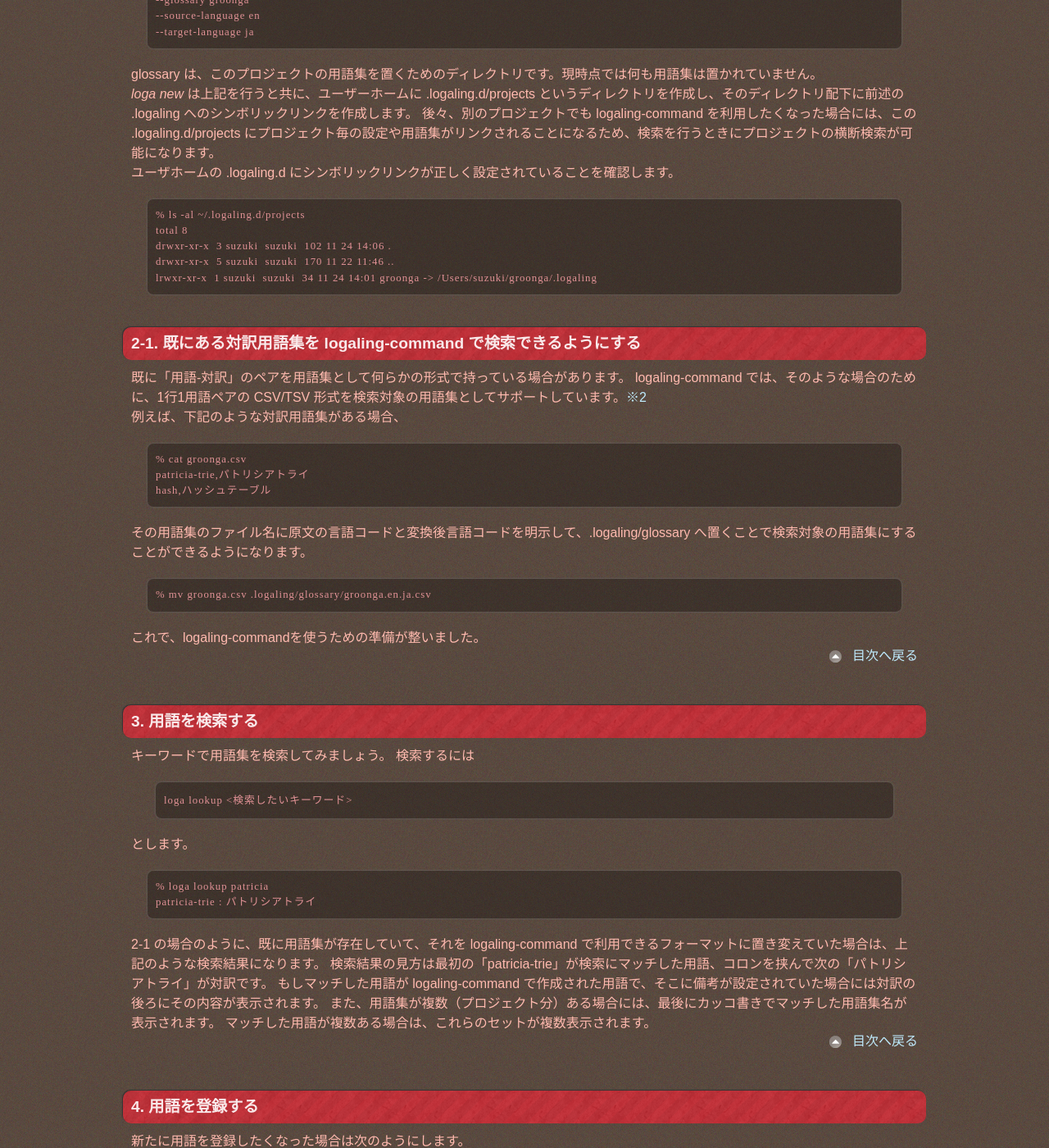
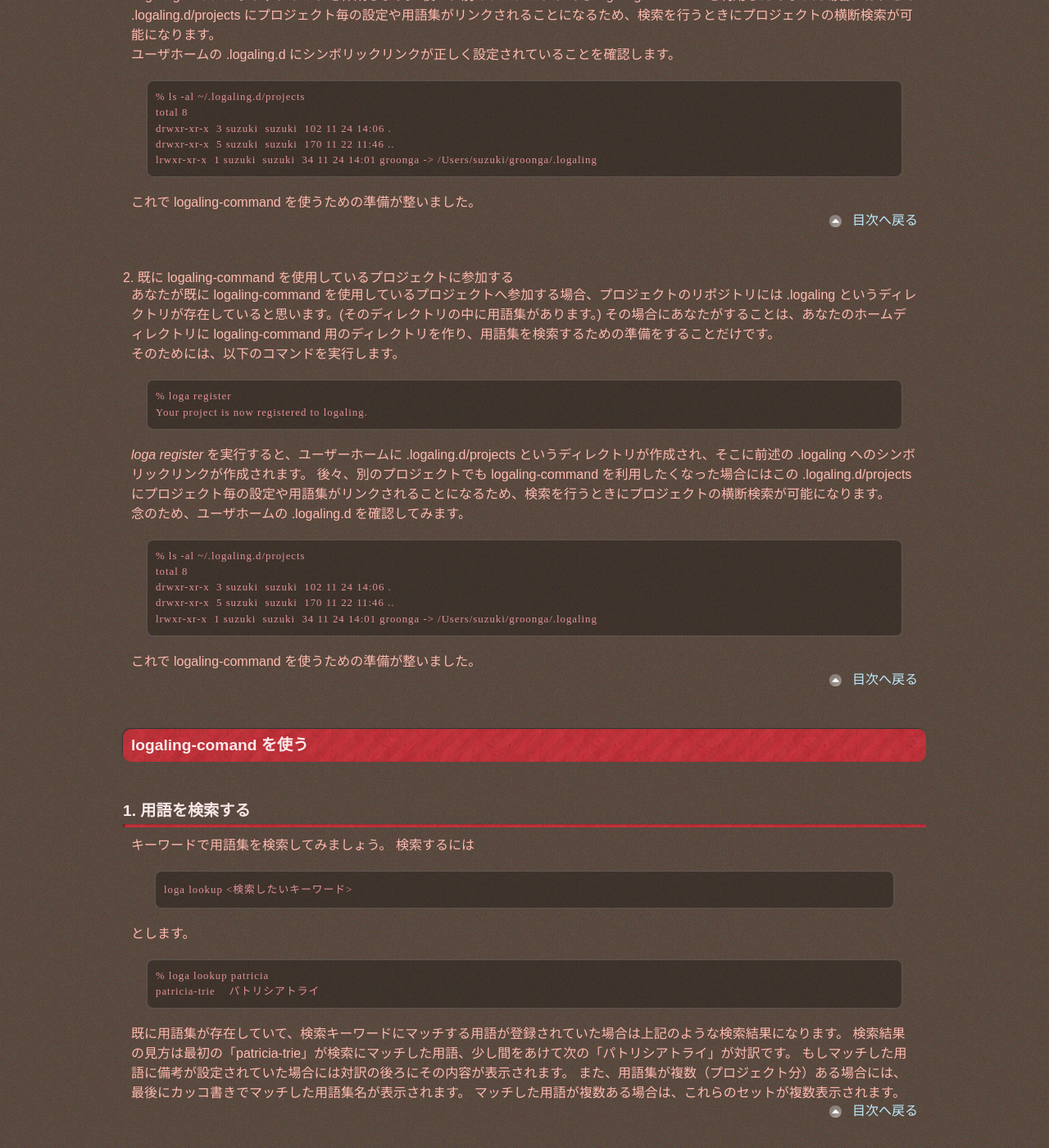
Before and after one commit to logaling/logaling.github.com, a Jekyll site: the page built from tutorial.md, in a window 1280 px wide and 1400 px high, scrolled down 2465 px. Shown: the whole window at 82% size. Built offline with Jekyll 4.4.1, drawn with Linux system fonts in a browser that asks for light colours; Markdown is read by kramdown in place of the engine named in the settings; some of the changed text lies outside the part shown.

Commit message:
[#22213837] fix configuration

```diff
--- a/tutorial.md
+++ b/tutorial.md
@@ -7,34 +7,29 @@ title: チュートリアル
 ==============
 
 <a id="index">目次</a>
-----
-### プロジェクトに logaling-command を導入する ###
+-----------------------
 
+### logaling-command を使うための準備をする ###
 1. [logaling-command をインストールする](#install)
 2. [logaling-command を使う準備をする](#preparation)
-    1. [既にある対訳用語集を logaling-command で検索できるようにする](#import)
-3. [用語を検索する](#lookup)
-4. [用語を登録する](#add)
-5. [登録されている用語を編集する](#update)
-6. [用語を削除する](#delete)
+    1. [プロジェクトに logaling-command 導入する場合](#new)
+    2. [既に logaling-command を使用しているプロジェクトに参加する場合](#register)
 
-### 既に logaling-command を使用しているプロジェクトに参加する ###
-
-1. [logaling-command をインストールする](#install-user)
-2. [logaling-command を使う準備をする](#preparation-user)
-3. [用語を検索する](#lookup-user)
-4. [用語を登録する](#add-user)
-5. [登録されている用語を編集する](#update-user)
-6. [用語を削除する](#delete-user)
+### logaling-command を使う ###
+1. [用語を検索する](#lookup)
+    1. [プロジェクトに既にある対訳用語集を logaling-command で検索できるようにする](#lookup-csv)
+    2. [有名プロジェクトの用語集を logaling-command で検索できるようにする](#import)
+2. [用語を登録する](#add)
+3. [登録されている用語を編集する](#update)
+4. [用語を削除する](#delete)
 
 
 
-プロジェクトに logaling-command を導入する
+logaling-command を使うための準備をする
 ------------------------------------------
 
 
-<a id="install">1. logaling-command をインストールする</a>
---------------------------------------
+### <a id="install">1. logaling-command をインストールする</a> ###
 
 まずは logaling-command をインストールします。
 logaling-command は RubyGems でインストールできます。
@@ -48,7 +43,7 @@ logaling-command は RubyGems でインストールできます。
 
 上記のようなバージョン情報が表示されたら、インストールは成功です。
 
-### Requirements
+#### Requirements ####
 logaling-command は Ruby1.9 環境で動作します。
 また、内部では groonga、rroonga を利用しています。もしインストールされていなければ、 logaling-command をインストールすると同時に groonga と rroonga もインストールされます。
 
@@ -56,16 +51,16 @@ logaling-command は Ruby1.9 環境で動作します。
 * [groonga](http://groonga.org/ja/)
 * [rroonga](http://groonga.rubyforge.org/index.html.ja)
 
+
 <p class="toTop"><a href="#index">目次へ戻る</a></p>
 
 
 
+### <a id="preparation">2. logaling-command を使う準備をする</a> ###
 
+#### <a id="new">2-1.プロジェクトに logaling-command 導入する場合</a> ####
 
-<a id="preparation">2. logaling-command を使う準備をする</a>
------------
-
-インストールが無事終わったら、プロジェクトで logaling-command を使うための準備をします。
+プロジェクトに logaling-command を導入するための準備をします。
 
 例えば、あなたが groonga というプロジェクトに関わっていて、そのリポジトリが /Users/suzuki/groonga に既に存在するとします。そして、そのプロジェクトで英語→日本語の用語集を作成したいとしましょう。その場合は、そのリポジトリのトップディレクトリで以下のコマンドを実行して下さい。(
 新たに用語集は作らなくてもいい、既存の用語集をとりあえず使いたい、などという場合も、このコマンドを実行する必要があります。ただし、他プロジェクトの用語集から検索したいだけの場合はこの操作は必要ありません。)
@@ -104,11 +99,69 @@ glossary は、このプロジェクトの用語集を置くためのディレ
 	drwxr-xr-x  5 suzuki  suzuki  170 11 22 11:46 ..
 	lrwxr-xr-x  1 suzuki  suzuki  34 11 24 14:01 groonga -> /Users/suzuki/groonga/.logaling
 
+これで logaling-command を使うための準備が整いました。
 
-<a id="import">2-1. 既にある対訳用語集を logaling-command で検索できるようにする</a>
------------------------------------------------------------------
+<p class="toTop"><a href="#index">目次へ戻る</a></p>
 
-既に「用語-対訳」のペアを用語集として何らかの形式で持っている場合があります。
+
+
+#### <a id="register">2. 既に logaling-command を使用しているプロジェクトに参加する</a> ####
+
+あなたが既に logaling-command を使用しているプロジェクトへ参加する場合、プロジェクトのリポジトリには .logaling というディレクトリが存在していると思います。(そのディレクトリの中に用語集があります。)
+その場合にあなたがすることは、あなたのホームディレクトリに logaling-command 用のディレクトリを作り、用語集を検索するための準備をすることだけです。
+
+そのためには、以下のコマンドを実行します。
+
+	% loga register
+	Your project is now registered to logaling.
+
+*loga register* を実行すると、ユーザーホームに .logaling.d/projects というディレクトリが作成され、そこに前述の .logaling へのシンボリックリンクが作成されます。
+後々、別のプロジェクトでも logaling-command を利用したくなった場合にはこの .logaling.d/projects にプロジェクト毎の設定や用語集がリンクされることになるため、検索を行うときにプロジェクトの横断検索が可能になります。
+
+念のため、ユーザホームの .logaling.d を確認してみます。
+
+	% ls -al ~/.logaling.d/projects
+	total 8
+	drwxr-xr-x  3 suzuki  suzuki  102 11 24 14:06 .
+	drwxr-xr-x  5 suzuki  suzuki  170 11 22 11:46 ..
+	lrwxr-xr-x  1 suzuki  suzuki  34 11 24 14:01 groonga -> /Users/suzuki/groonga/.logaling
+
+
+これで logaling-command を使うための準備が整いました。
+
+<p class="toTop"><a href="#index">目次へ戻る</a></p>
+
+
+
+
+
+
+
+
+logaling-comand を使う
+----------------------
+
+### <a id="lookup">1. 用語を検索する</a> ###
+キーワードで用語集を検索してみましょう。
+検索するには `loga lookup <検索したいキーワード>` とします。
+
+	% loga lookup patricia
+	patricia-trie    パトリシアトライ
+
+既に用語集が存在していて、検索キーワードにマッチする用語が登録されていた場合は上記のような検索結果になります。
+検索結果の見方は最初の「patricia-trie」が検索にマッチした用語、少し間をあけて次の「パトリシアトライ」が対訳です。
+もしマッチした用語に備考が設定されていた場合には対訳の後ろにその内容が表示されます。
+また、用語集が複数（プロジェクト分）ある場合には、最後にカッコ書きでマッチした用語集名が表示されます。
+マッチした用語が複数ある場合は、これらのセットが複数表示されます。
+
+<p class="toTop"><a href="#index">目次へ戻る</a></p>
+
+
+
+
+### <a id="lookup-csv">1-1. プロジェクトに既にある対訳用語集を logaling-command で検索できるようにする</a> ###
+
+プロジェクトで既に「用語-対訳」のペアを用語集として何らかの形式で持っている場合があります。
 logaling-command では、そのような場合のために、1行1用語ペアの CSV/TSV 形式を検索対象の用語集としてサポートしています。[※2](#kome2)
 
 例えば、下記のような対訳用語集がある場合、
@@ -117,42 +170,46 @@ logaling-command では、そのような場合のために、1行1用語ペア
 	patricia-trie,パトリシアトライ
 	hash,ハッシュテーブル
 
-その用語集のファイル名に原文の言語コードと変換後言語コードを明示して、.logaling/glossary へ置くことで検索対象の用語集にすることができるようになります。
+その用語集のファイル名に原文の言語コードと変換後言語コードを明示して .logaling/glossary へ置くことで検索対象の用語集にすることができるようになります。
 
 	% mv groonga.csv .logaling/glossary/groonga.en.ja.csv
 
+実際に検索すると以下のような結果になります。
+
+	% loga lookup patricia
+	patricia-trie    パトリシアトライ
 
 
+### <a id="">1-2. 有名プロジェクトの用語集を logaling-command で検索できるようにする</a> ###
 
-これで、logaling-commandを使うための準備が整いました。
+自分が参加しているプロジェクト以外で、同じ用語がどのように訳されているのかを知りたい場合があるかもしれません。 *loga import* で、いくつかの有名プロジェクトで利用されている用語集をインポートすることができます。
 
-<p class="toTop"><a href="#index">目次へ戻る</a></p>
+まずは、インポートできるプロジェクトの種類がどれくらいあるのかを知るために、以下のコマンドを実行して下さい。
 
+	% loga import --list
+	debian_project : Debian JP Project (http://www.debian.or.jp/community/translate/)
+	gnome_project : GNOME Translation Project Ja (http://live.gnome.org/TranslationProjectJa)
+	postgresql_manual : PostgreSQL7.1 Manual (http://osb.sraoss.co.jp/PostgreSQL/Manual/)
 
-<a id="lookup">3. 用語を検索する</a>
------------------
-キーワードで用語集を検索してみましょう。
-検索するには `loga lookup <検索したいキーワード>` とします。
+コマンドの結果から、インポート出来る用語集が3種類あることがわかりました。それでは、このうちの postgresql_manual をインポートしてみましょう。実際に用語集をインポートするためには *loga import* に用語集名をパラメータとして渡してあげます。この用語集名は上記のリストのコロンの前にある項目です。
 
-	% loga lookup patricia
-	patricia-trie : パトリシアトライ
+	% loga import postgresql_manual
+	loga import postgresql_manual  2.83s user 0.38s system 74% cpu 4.331 total
 
-2-1 の場合のように、既に用語集が存在していて、それを logaling-command で利用できるフォーマットに置き変えていた場合は、上記のような検索結果になります。
-検索結果の見方は最初の「patricia-trie」が検索にマッチした用語、コロンを挟んで次の「パトリシアトライ」が対訳です。
-もしマッチした用語が logaling-command で作成された用語で、そこに備考が設定されていた場合には対訳の後ろにその内容が表示されます。
-また、用語集が複数（プロジェクト分）ある場合には、最後にカッコ書きでマッチした用語集名が表示されます。
-マッチした用語が複数ある場合は、これらのセットが複数表示されます。
+これでインポートができたので、試しに検索してみましょう。
 
-<p class="toTop"><a href="#index">目次へ戻る</a></p>
+	% /Users/adzuki34/work/logaling/logaling-command/bin/loga lookup db
+	DBA        DBA         (postgresql_manual)
+
+先ほどインポートした postgresql_manual から検索できました。
 
 
 
 
 
-<a name="add">4. 用語を登録する</a>
------------------
+### <a name="add">2. 用語を登録する</a> ###
 
-新たに用語を登録したくなった場合は次のようにします。
+新たに用語を登録したい場合は次のようにします。
 
 	% loga add "storage engine" "ストレージエンジン" "groongaをベースとしたMySQLのストレージエンジン"
 
@@ -183,8 +240,8 @@ logaling-command では、そのような場合のために、1行1用語ペア
 結果を検索すると、次のようになります。
 
 	% loga lookup storage
-	  storage engine : ストレージエンジン # groongaをベースとしたMySQLのストレージエンジン
-	  storage engine : ストレージ・エンジン
+	  storage engine    ストレージエンジン    # groongaをベースとしたMySQLのストレージエンジン
+	  storage engine    ストレージ・エンジン
 
 <p class="toTop"><a href="#index">目次へ戻る</a></p>
 
@@ -203,8 +257,8 @@ logaling-command では、そのような場合のために、1行1用語ペア
 まずは編集したい用語を検索してみましょう。ここでは、先ほど登録した「storage engine」とします。
 
 	% loga lookup storage
-	  storage engine : ストレージエンジン # groongaをベースとしたMySQLのストレージエンジン
-	  storage engine : ストレージ・エンジン
+	  storage engine    ストレージエンジン    # groongaをベースとしたMySQLのストレージエンジン
+	  storage engine    ストレージ・エンジン
 
 この、2つ目の対訳を「ストレージ　エンジン」とすることにします。
 
@@ -215,8 +269,8 @@ logaling-command では、そのような場合のために、1行1用語ペア
 	% loga lookup storage
 
 	lookup word : storage
-	  storage engine : ストレージエンジン # groongaをベースとしたMySQLのストレージエンジン
-	  storage engine : ストレージ エンジン # ストレージとエンジンの間にスペース1つ
+	  storage engine    ストレージエンジン    # groongaをベースとしたMySQLのストレージエンジン
+	  storage engine    ストレージ エンジン   # ストレージとエンジンの間にスペース1つ
 
 指定した通りに更新されました。
 
@@ -247,82 +300,6 @@ logaling-command では、そのような場合のために、1行1用語ペア
 
 
 
-
-既に logaling-command を使用しているプロジェクトに参加する
-----------------------------------------------------------
-
-<a id="install-user">1. logaling-command をインストールする</a>
---------------------------------------
-
-インストール方法は [プロジェクトに logaling-command を導入する](#install) 場合と同じです。
-
-
-<p class="toTop"><a href="#index">目次へ戻る</a></p>
-
-
-
-
-<a id="preparation-user">2. logaling-command を使う準備をする</a>
-------------------------------------
-
-あなたが既に logaling-command を使用しているプロジェクトへ参加する場合、プロジェクトのリポジトリには .logaling というディレクトリが存在していると思います。(そのディレクトリの中に用語集があります。)
-その場合にあなたがすることは、あなたのホームディレクトリに logaling-command 用のディレクトリを作り、用語集を検索するための準備をすることだけです。
-
-そのためには、以下のコマンドを実行します。
-
-	% loga register
-	Your project is now registered to logaling.
-
-*loga register* を実行すると、ユーザーホームに .logaling.d/projects というディレクトリが作成され、そこに前述の .logaling へのシンボリックリンクが作成されます。
-後々、別のプロジェクトでも logaling-command を利用したくなった場合にはこの .logaling.d/projects にプロジェクト毎の設定や用語集がリンクされることになるため、検索を行うときにプロジェクトの横断検索が可能になります。
-
-念のため、ユーザホームの .logaling.d を確認してみます。
-
-	% ls -al ~/.logaling.d/projects
-	total 8
-	drwxr-xr-x  3 suzuki  suzuki  102 11 24 14:06 .
-	drwxr-xr-x  5 suzuki  suzuki  170 11 22 11:46 ..
-	lrwxr-xr-x  1 suzuki  suzuki  34 11 24 14:01 groonga -> /Users/suzuki/groonga/.logaling
-
-<p class="toTop"><a href="#index">目次へ戻る</a></p>
-
-
-
-
-
-<a id="lookup-user">3. 用語を検索する</a>
------------------
-
-用語の検索方法は [プロジェクトに logaling-command を導入する](#lookup) 場合と同じです。
-
-<p class="toTop"><a href="#index">目次へ戻る</a></p>
-
-<a id="add-user">4. 用語を登録する</a>
------------------
-
-用語の登録方法は [プロジェクトに logaling-command を導入する](#add) 場合と同じです。
-
-<p class="toTop"><a href="#index">目次へ戻る</a></p>
-
-<a id="update-user">5. 登録されている用語を編集する</a>
--------------------------------
-
-登録されている用語を編集する方法は [プロジェクトに logaling-command を導入する](#update) 場合と同じです。
-
-<p class="toTop"><a href="#index">目次へ戻る</a></p>
-
-<a id="delete-user">6. 用語を削除する</a>
------------------
-
-用語を削除する方法は [プロジェクトに logaling-command を導入する](#delete) 場合と同じです。
-
-<p class="toTop"><a href="#index">目次へ戻る</a></p>
-
-
-
-
-
-
 ----------
 <a id="kome1">※1言語の名称の略号2文字（ja や en など）<http://ja.wikipedia.org/wiki/ISO_639></a>
 
```
Also changed, not shown: other parts of tutorial.md (+2 -6 lines).
